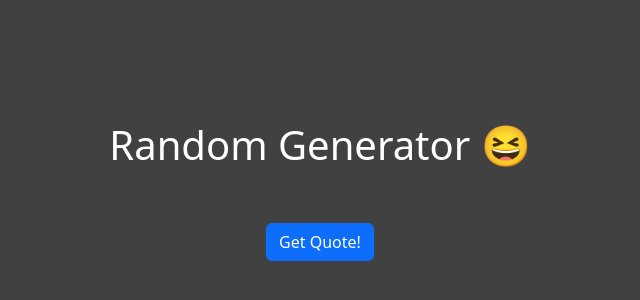
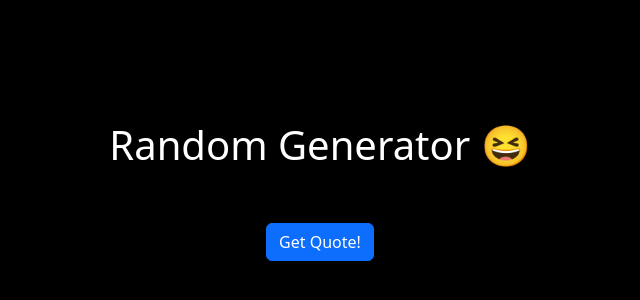
Before and after one commit to SanjaySRocks/random-quote, a Next.js app: page / in a window 1280 px wide. Shown: the part 204-504 px from the top of the page, without its empty margins (320-960 px from the left). Built offline with nearby package versions, Linux system fonts and the light colour scheme.

Commit message:
update background

```diff
--- a/src/app/globals.css
+++ b/src/app/globals.css
@@ -3,7 +3,7 @@
 }
 
 body{
-    background-color: rgba(0, 0, 0, 0.747);
+    background-color: rgb(0, 0, 0);
     color: var(--text-color);
 }
 
```
